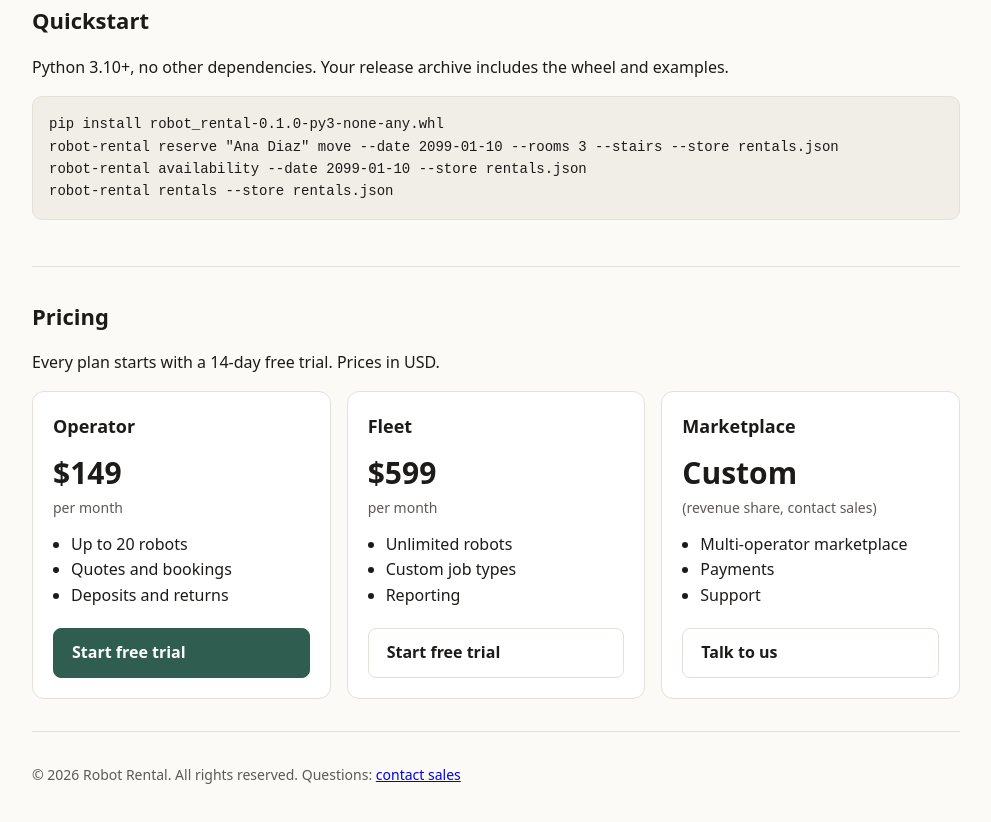
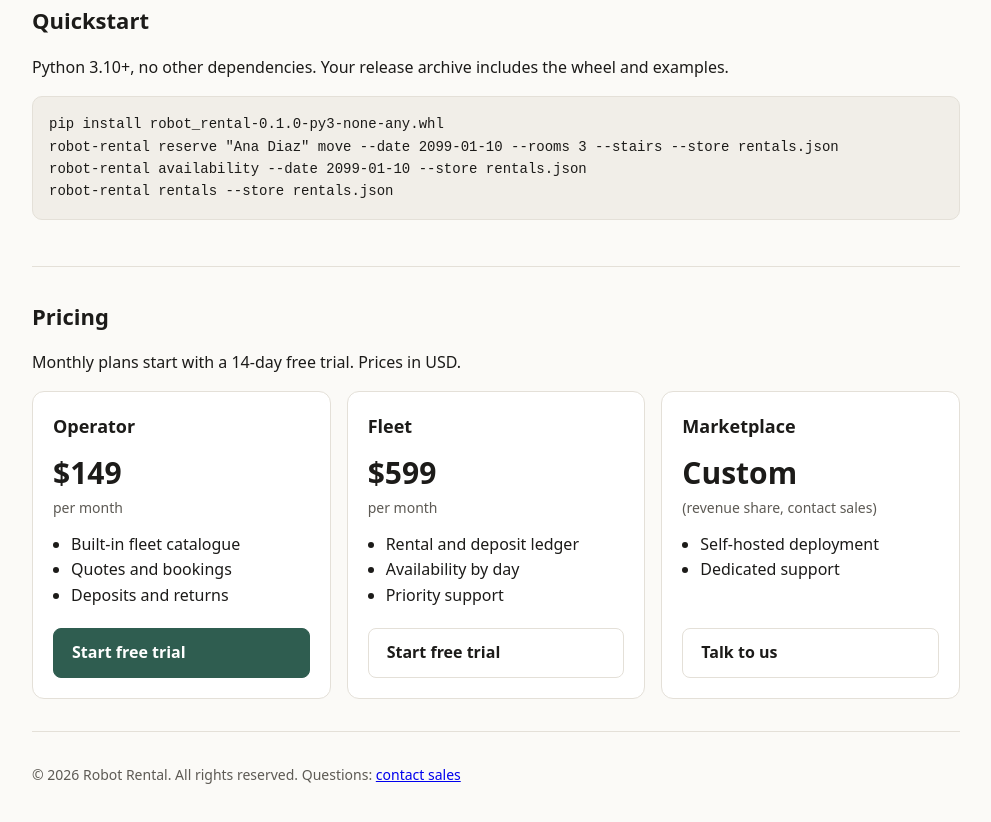
Before and after one commit to eliem08/robot-rental, a plain HTML site: page landing/index.html in a window 1280 px wide. Shown: the part 674-1496 px from the top of the page, without its empty margins (144-1135 px from the left). Drawn offline with Linux system fonts and the light colour scheme.

Commit message:
Pricing copy: list only what the software does; trial applies to monthly plans; plan note

```diff
--- a/landing/index.html
+++ b/landing/index.html
@@ -54,24 +54,24 @@ robot-rental rentals --store rentals.json</code></pre>
   </section>
   <section>
     <h2>Pricing</h2>
-    <p>Every plan starts with a 14-day free trial. Prices in USD.</p>
+    <p>Monthly plans start with a 14-day free trial. Prices in USD.</p>
     <div class="grid">
       <article class="plan">
         <h3>Operator</h3>
         <p class="price">$149<span>per month</span></p>
-        <ul><li>Up to 20 robots</li><li>Quotes and bookings</li><li>Deposits and returns</li></ul>
+        <ul><li>Built-in fleet catalogue</li><li>Quotes and bookings</li><li>Deposits and returns</li></ul>
         <a class="btn primary" href="https://github.com/eliem08/robot-rental/issues/new?title=Robot%20Rental%20Operator&amp;labels=sales">Start free trial</a>
       </article>
       <article class="plan">
         <h3>Fleet</h3>
         <p class="price">$599<span>per month</span></p>
-        <ul><li>Unlimited robots</li><li>Custom job types</li><li>Reporting</li></ul>
+        <ul><li>Rental and deposit ledger</li><li>Availability by day</li><li>Priority support</li></ul>
         <a class="btn" href="https://github.com/eliem08/robot-rental/issues/new?title=Robot%20Rental%20Fleet&amp;labels=sales">Start free trial</a>
       </article>
       <article class="plan">
         <h3>Marketplace</h3>
         <p class="price">Custom<span>(revenue share, contact sales)</span></p>
-        <ul><li>Multi-operator marketplace</li><li>Payments</li><li>Support</li></ul>
+        <ul><li>Self-hosted deployment</li><li>Dedicated support</li></ul>
         <a class="btn" href="https://github.com/eliem08/robot-rental/issues/new?title=Robot%20Rental%20Marketplace&amp;labels=sales">Talk to us</a>
       </article>
     </div>
```
Also changed, not shown: 1 other file.
